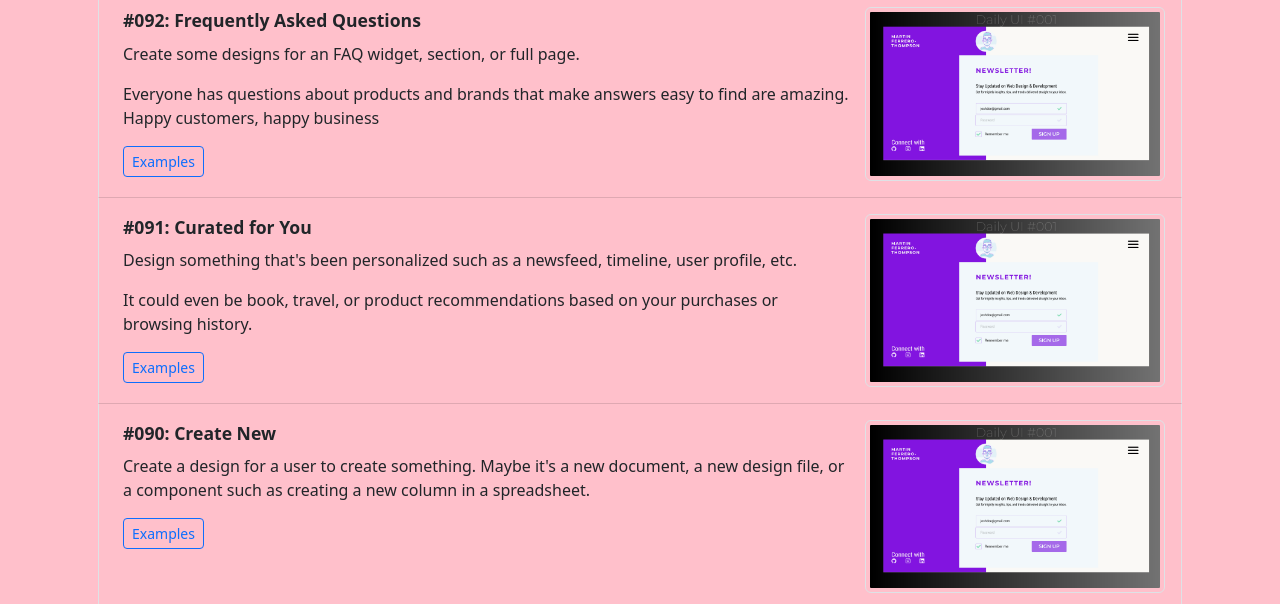
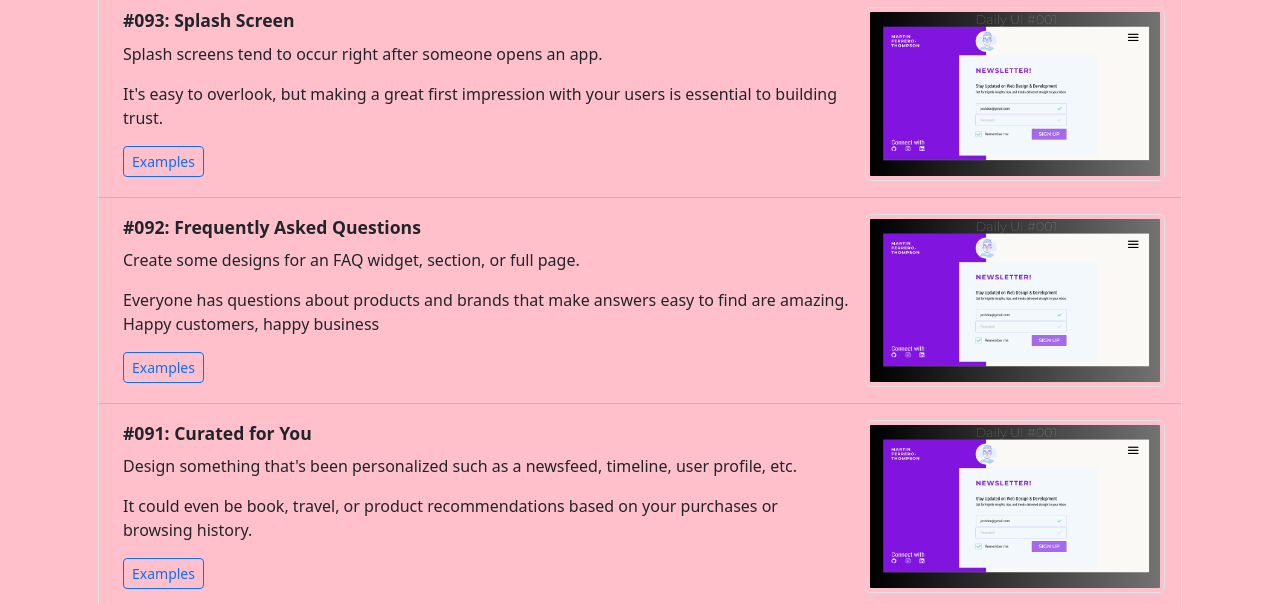
Before and after one commit to Martin-Ferrero-Thompson/dailyUI, a website built with Vite: page src/index.html in a window 1280 px wide. Shown: the part 748-1352 px from the top of the page. Built offline with nearby package versions, Linux system fonts and the light colour scheme; files whose address does not match are found by name.

Commit message:
Added #093

```diff
--- a/src/index.html
+++ b/src/index.html
@@ -32,6 +32,20 @@
         <ul class="list-group">
 
 
+          <li class="list-group-item d-flex justify-content-between align-items-start">
+            <div class="ms-2 me-auto">
+              <div class="fw-bold">#093: Splash Screen</div>
+              <p>Splash screens tend to occur right after someone opens an app.</p>
+              <p>It's easy to overlook, but making a great first impression with your users is essential to building trust.</p>
+              <div class="d-flex flex-column justify-content-center mt-2 align-items-start">
+                <a href="https://collectui.com/challenges/splash-screen" target="_blank"
+                  class="btn btn-sm btn-outline-primary">Examples</a>
+              </div>
+            </div>
+            <a href="../Day#001/index.html" target="_blank">
+              <img src="./images/Daily-001-SignUpPage.png" class="img-thumbnail" alt="Challenge Solution">
+            </a>
+          </li>
           <li class="list-group-item d-flex justify-content-between align-items-start">
             <div class="ms-2 me-auto">
               <div class="fw-bold">#092: Frequently Asked Questions</div>
```
